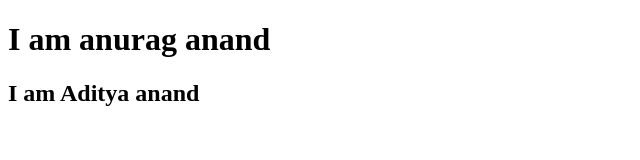
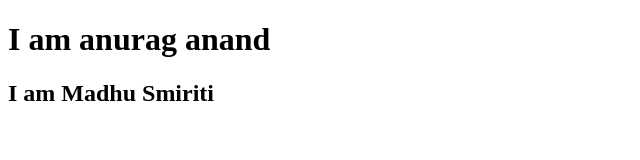
Before and after one commit to Recalcitrant-anurag/practo, a plain HTML site: page index.html in a window 1280 px wide. Shown: the full height of the page, 0-640 px from the left. Drawn offline with Linux system fonts and the light colour scheme.

Commit message:
first commit for this branch

```diff
--- a/index.html
+++ b/index.html
@@ -7,7 +7,7 @@
 </head>
 <body>
     <h1>I am anurag anand</h1>
-    <h2>I am Aditya anand</h2>
+    <h2>I am Madhu Smiriti</h2>
 
 </body>
 </html>
```
